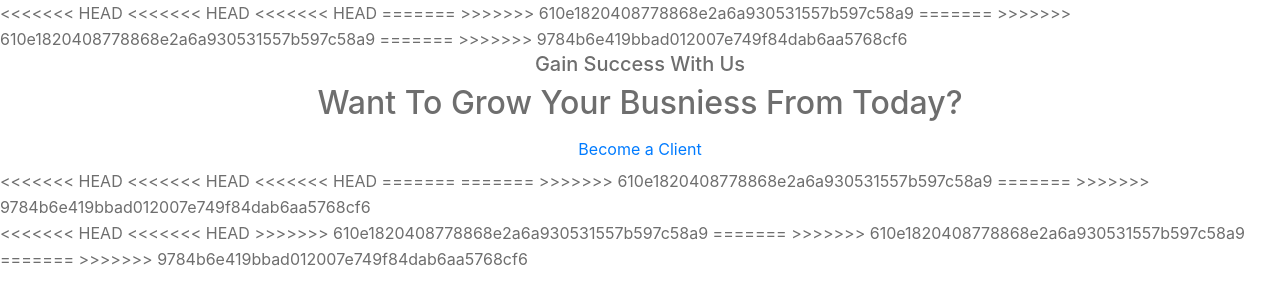
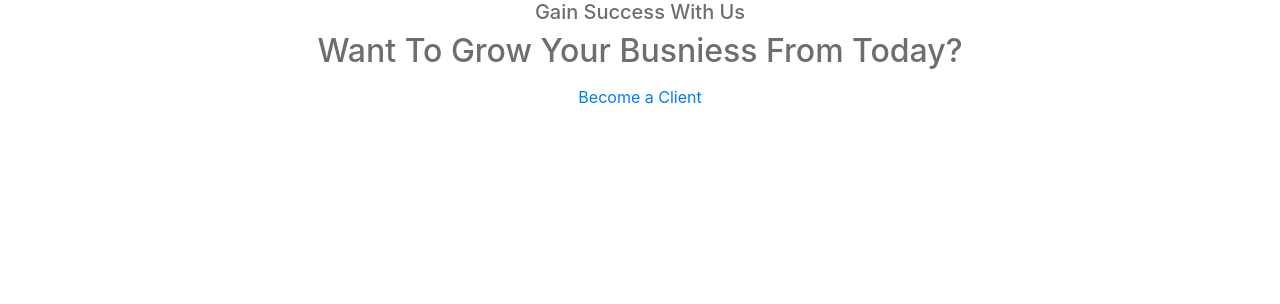
Before and after one commit to thanhnh140393/first-project-team, a plain HTML site: page join.html in a window 1280 px wide. Drawn offline with Linux system fonts and the light colour scheme.

Commit message:
Duc_edit conflict

```diff
--- a/join.html
+++ b/join.html
@@ -11,18 +11,6 @@
 		<link rel="stylesheet" type="text/css" href="css/style.css">
 </head>
 <body>
-<<<<<<< HEAD
-<<<<<<< HEAD
-<<<<<<< HEAD
-=======
-
->>>>>>> 610e1820408778868e2a6a930531557b597c58a9
-=======
-
->>>>>>> 610e1820408778868e2a6a930531557b597c58a9
-=======
-
->>>>>>> 9784b6e419bbad012007e749f84dab6aa5768cf6
 	<section class="join pt-95 pb-100">
 		<div class="container">
 			<div class="row">
@@ -35,28 +23,6 @@
 				</div>
 			</div>
 		</div>
-<<<<<<< HEAD
-<<<<<<< HEAD
-<<<<<<< HEAD
-=======
-=======
->>>>>>> 610e1820408778868e2a6a930531557b597c58a9
-=======
->>>>>>> 9784b6e419bbad012007e749f84dab6aa5768cf6
-
-	<section class="join">
-
-
-<<<<<<< HEAD
-<<<<<<< HEAD
->>>>>>> 610e1820408778868e2a6a930531557b597c58a9
-=======
->>>>>>> 610e1820408778868e2a6a930531557b597c58a9
-=======
->>>>>>> 9784b6e419bbad012007e749f84dab6aa5768cf6
-
-	</section>
-
 		<!-- Optional JavaScript -->
 		<!-- jQuery first, then Popper.js, then Bootstrap JS -->
 		<script type="text/javascript" src="js/jquery-3.3.1.min.js"></script>
```
